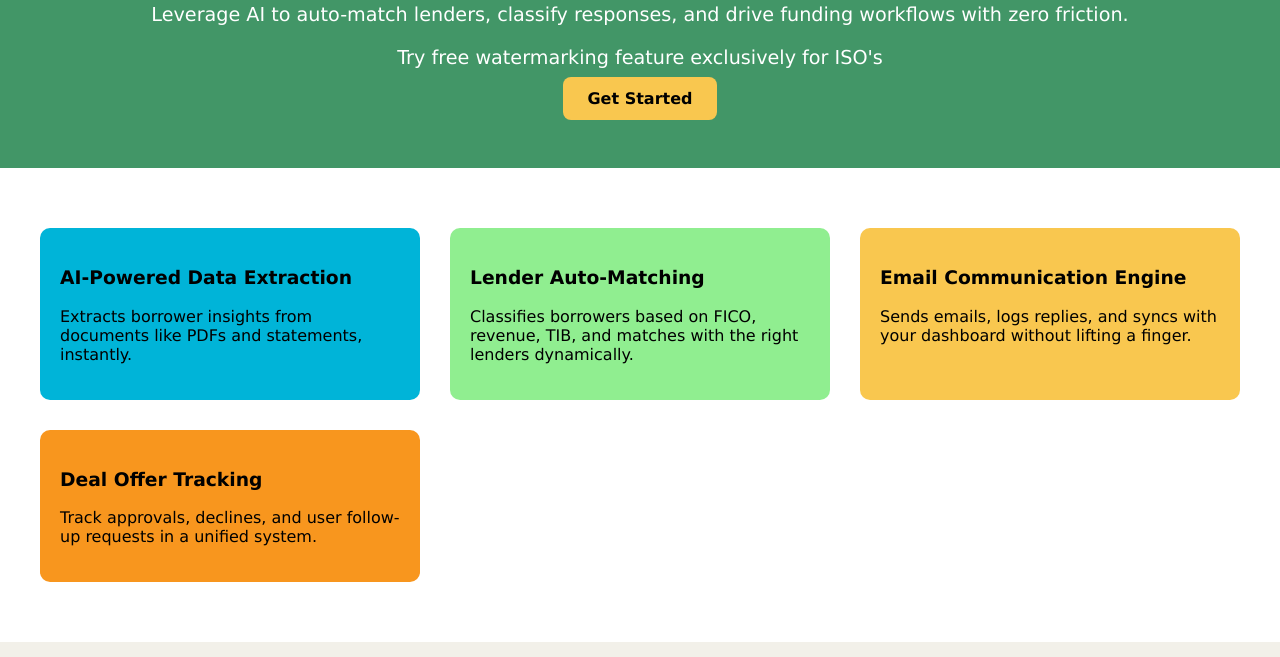
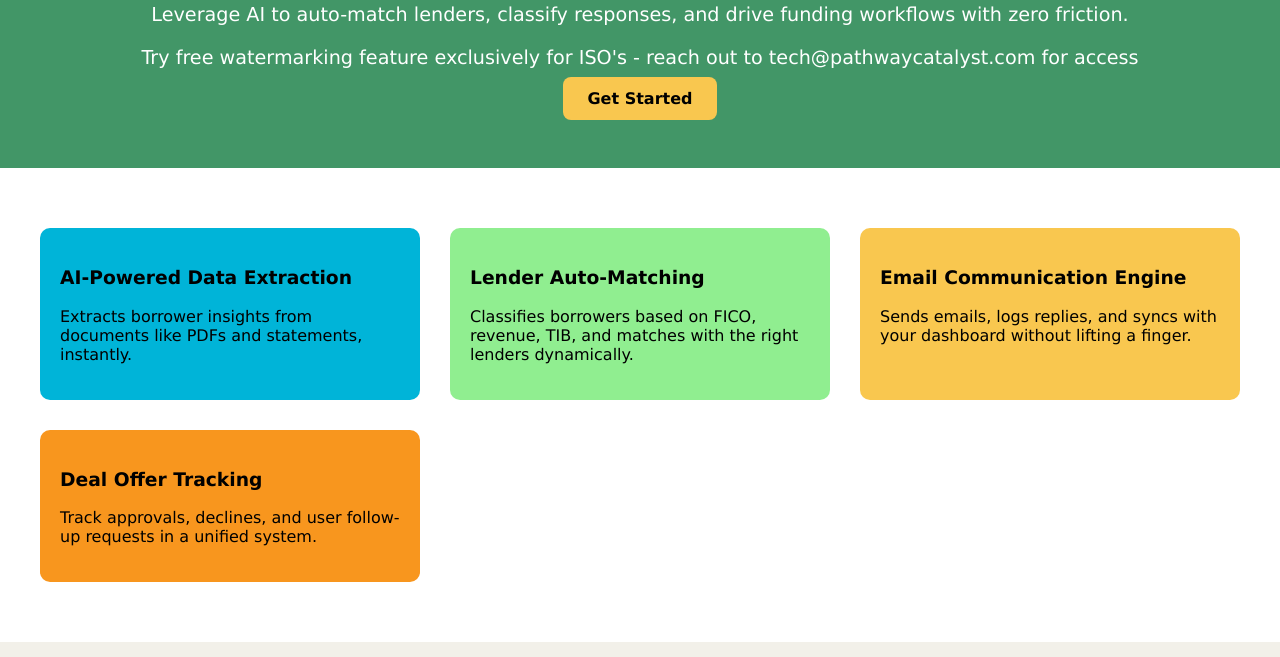
Before and after one commit to Maheedhar-rao/croc, a plain HTML site: page index.html in a window 1280 px wide. Shown: the part 443-1100 px from the top of the page. Drawn offline with nearby package versions, Linux system fonts and the light colour scheme; a script that the page names is missing.

Commit message:
Update index.html
added email address to register

```diff
--- a/index.html
+++ b/index.html
@@ -24,7 +24,7 @@
     <img src="favicon.png" alt="CROC Logo" class="logo">
     <h2>Pattern-Driven Lender Classification & Email Automation</h2>
     <p>Leverage AI to auto-match lenders, classify responses, and drive funding workflows with zero friction.</p>
-    <p>Try free watermarking feature exclusively for ISO's</p>
+    <p>Try free watermarking feature exclusively for ISO's  - reach out to tech@pathwaycatalyst.com for access</p>
     <a href="#contact" class="btn">Get Started</a>
   </header>
 
```
